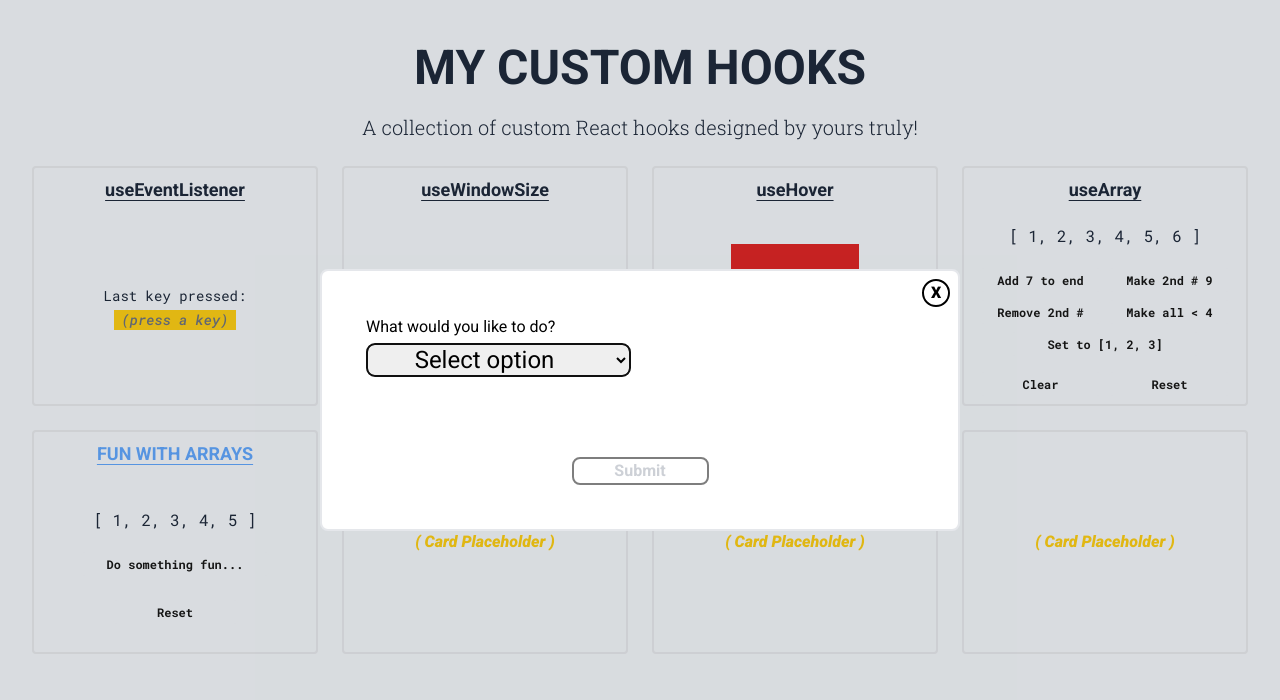
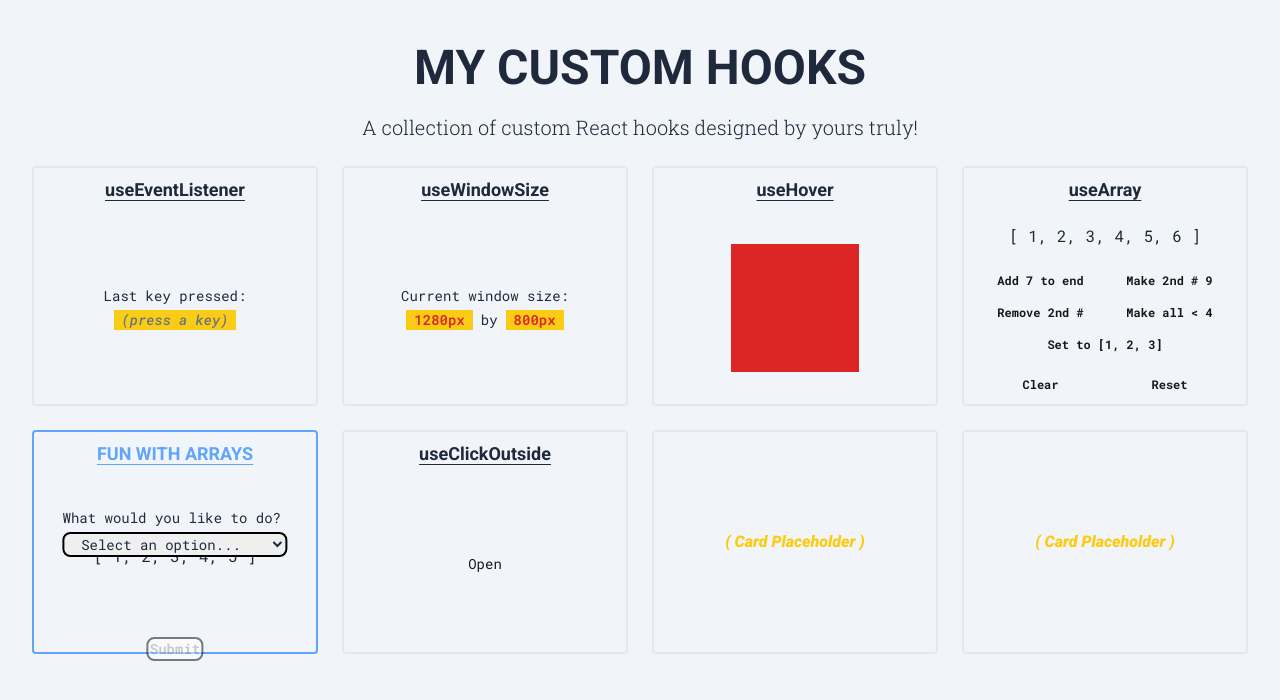
Before and after one commit to hawkjosh/my-custom-hooks, a React (Vite) app: page / in a window 1280 px wide. Both pictures are taken after a click on the button "Do something fun...". Shown: the top 700 px of the page. Built offline with nearby package versions, Linux system fonts and the light colour scheme.

Commit message:
added useClickOutside hook, and also created some custom UI components to reuse. in process of revamping ArrayUpdate.jsx to make it the default Array.jsx to use with useArray hook

```diff
--- a/src/App.jsx
+++ b/src/App.jsx
@@ -2,6 +2,7 @@ import EventListener from '@/components/EventListener'
 import WindowSize from '@/components/WindowSize'
 import Hover from '@/components/Hover'
 import Array from '@/components/Array'
+import ClickOutside from '@/components/ClickOutside'
 
 import ArrayUpdate from '@/components/ArrayUpdate'
 
@@ -22,11 +23,8 @@ export default function App() {
 
 				<ArrayUpdate />
 
-				<div className='card'>
-					<span className='flex h-full italic font-extrabold text-yellow-400 place-content-center place-items-center'>
-						( Card Placeholder )
-					</span>
-				</div>
+				<ClickOutside />
+
 				<div className='card'>
 					<span className='flex h-full italic font-extrabold text-yellow-400 place-content-center place-items-center'>
 						( Card Placeholder )
--- a/src/components/ArrayUpdate.jsx
+++ b/src/components/ArrayUpdate.jsx
@@ -1,45 +1,6 @@
-import { useEffect, useRef, useState } from 'react'
-
-const styles = {
-	wrapper: `flex flex-col gap-4 w-full px-2`,
-	array: `flex py-1 overflow-hidden place-content-center whitespace-nowrap text-ellipsis`,
-	btns: `flex flex-col gap-6 items-center`,
-	action: `w-3/4 hover:text-red-600 hover:bg-yellow-400`,
-	reset: `w-1/2 hover:text-white hover:bg-green-600`,
-	btn: (btnType) => {
-		return `flex p-1 text-xs font-bold transition-colors duration-300 border-none rounded bg-slate-100 text-neutral-900 place-content-center place-items-center`.concat(
-			' ',
-			btnType
-		)
-	},
-}
-
-const InputModal = ({ openModal, closeModal, children }) => {
-	const ref = useRef()
-
-	useEffect(() => {
-		if (!ref.current) return
-		if (openModal) {
-			ref.current.showModal()
-		} else {
-			ref.current.close()
-		}
-	}, [openModal])
-
-	return (
-		<dialog
-			className='w-1/2 p-8 m-auto border-2 rounded-lg'
-			ref={ref}
-			onCancel={closeModal}>
-			{children}
-			<button
-				className='absolute font-extrabold transition-colors border-2 border-black rounded-full w-7 aspect-square top-2 right-2 hover:bg-black hover:text-white'
-				onClick={closeModal}>
-				X
-			</button>
-		</dialog>
-	)
-}
+import { useRef, useState } from 'react'
+import CustomModal from '@/components/ui/CustomModal'
+import CustomButton from '@/components/ui/CustomButton'
 
 const InputForm = ({ array, onFormSubmit }) => {
 	const [option, setOption] = useState('')
@@ -134,7 +95,7 @@ const InputForm = ({ array, onFormSubmit }) => {
 	}
 
 	return (
-		<div className='p-3'>
+		<div className='p-3 text-sm'>
 			<form
 				className='flex flex-col gap-4'
 				onSubmit={handleSubmit}>
@@ -145,17 +106,18 @@ const InputForm = ({ array, onFormSubmit }) => {
 						id='option'
 						value={option}
 						onChange={handleOptionChange}
-						className='text-2xl text-center border-2 border-black rounded-lg w-max pe-4'>
+						className='text-sm text-center border-2 border-black rounded-lg pe-4'>
 						<option
+              className='text-sm'
 							value=''
 							disabled>
-							Select option
+							Select an option...
 						</option>
 						{options.map((option, index) => (
 							<option
 								key={index}
 								value={option}
-								className='text-black'>
+								className='text-sm text-black'>
 								{option}
 							</option>
 						))}
@@ -183,7 +145,7 @@ const InputForm = ({ array, onFormSubmit }) => {
 								<option
 									value=''
 									disabled>
-									Select position
+									Select a position...
 								</option>
 								{array.map((_, index) => (
 									<option
@@ -208,7 +170,7 @@ const InputForm = ({ array, onFormSubmit }) => {
 								<option
 									value=''
 									disabled>
-									Select position
+									Select a position...
 								</option>
 								{array.map((_, index) => (
 									<option
@@ -223,7 +185,7 @@ const InputForm = ({ array, onFormSubmit }) => {
 					)}
 					{showVal && (
 						<div className='flex flex-col gap-1'>
-							<label htmlFor='val'>What value?</label>
+							<label htmlFor='val'>Enter a value...</label>
 							<input
 								type='text'
 								id='val'
@@ -252,11 +214,12 @@ const InputForm = ({ array, onFormSubmit }) => {
 }
 
 export default function ArrayUpdate() {
-	const [modal, setModal] = useState(false)
+	const [open, setOpen] = useState(false)
 	const { array, methods } = useArray()
+	const modalRef = useRef(null)
 
-	const handleModalOpen = () => setModal(true)
-	const handleModalClose = () => setModal(false)
+	const openModal = () => setOpen(true)
+	const closeModal = () => setOpen(false)
 
 	const handleFormSubmit = (option, idx1, idx2, val) => {
 		switch (option) {
@@ -290,38 +253,44 @@ export default function ArrayUpdate() {
 			default:
 				break
 		}
-		handleModalClose()
+		closeModal()
 	}
 
 	return (
 		<div className='card'>
 			<div className='text-blue-400 card-title'>FUN WITH ARRAYS</div>
 			<div className='card-content'>
-				<div className={styles.wrapper}>
-					<div className={styles.array}>[ {array.join(', ')} ]</div>
-					<div className={styles.btns}>
-						<button
-							className={styles.btn(styles.action)}
-							onClick={handleModalOpen}>
-							Do something fun...
-						</button>
-
-						<button
-							className={styles.btn(styles.reset)}
-							onClick={methods.reset}>
-							Reset
-						</button>
+				<div className='flex flex-col gap-4 px-1'>
+					<div className='overflow-hidden text-center place-content-center whitespace-nowrap text-ellipsis'>
+						[ {array.join(', ')} ]
+					</div>
+					<div className='relative flex flex-col items-center gap-6'>
+						{!open && (
+            <>
+              <CustomButton
+  							className='w-3/4 border hover:border-yellow-400 hover:text-red-600 hover:bg-yellow-400'
+  							onClick={openModal}>
+  							Do something fun...
+  						</CustomButton>
+  						<CustomButton
+  							className='w-1/2 border hover:border-green-600 hover:text-white hover:bg-green-600'
+  							onClick={methods.reset}>
+  							Reset
+  						</CustomButton>
+            </>
+            )}
+						<CustomModal
+							open={open}
+							closeModal={closeModal}
+							ref={modalRef}>
+							<InputForm
+								array={array}
+								onFormSubmit={handleFormSubmit}
+							/>
+						</CustomModal>
 					</div>
 				</div>
 			</div>
-			<InputModal
-				openModal={modal}
-				closeModal={handleModalClose}>
-				<InputForm
-					array={array}
-					onFormSubmit={handleFormSubmit}
-				/>
-			</InputModal>
 		</div>
 	)
 }
--- /dev/null
+++ b/src/components/ClickOutside.jsx
@@ -0,0 +1,43 @@
+import { useRef, useState } from 'react'
+import useClickOutside from '@/hooks/useClickOutside'
+import CustomModal from '@/components/ui/CustomModal'
+import CustomButton from '@/components/ui/CustomButton'
+
+export default function ClickOutsideComponent() {
+	const [open, setOpen] = useState(false)
+	const modalRef = useRef(null)
+
+	const openModal = () => setOpen(true)
+	const closeModal = () => setOpen(false)
+
+	useClickOutside(modalRef, closeModal)
+
+	return (
+		<div className='card'>
+			<div className='card-title'>useClickOutside</div>
+			<div className='relative card-content'>
+				<CustomButton
+					className='bg-slate-100 text-neutral-900 hover:text-red-600 hover:bg-yellow-400'
+					onClick={openModal}>
+					Open
+				</CustomButton>
+				<CustomModal
+					open={open}
+					closeModal={closeModal}
+					ref={modalRef}
+					className='bg-gray-600'>
+					<div className='flex flex-col justify-between h-full'>
+						<div className='text-center'>
+							You can click the close button OR click outside this area to close it!
+						</div>
+						<CustomButton
+							onClick={closeModal}
+							className='border hover:bg-red-500 w-fit place-self-center'>
+							Close
+						</CustomButton>
+					</div>
+				</CustomModal>
+			</div>
+		</div>
+	)
+}
--- /dev/null
+++ b/src/components/ui/CustomButton.jsx
@@ -0,0 +1,18 @@
+const CustomButton = ({ className, children, onClick, ...props }) => {
+	const baseClasses =
+		'text-sm py-1 px-2 rounded-lg cursor-pointer transition-colors duration-300 disabled:text-gray-400 disabled:bg-gray-200 disabled:cursor-not-allowed'
+
+	const mergedClasses = `${baseClasses} ${className}`
+
+	return (
+		<button
+			type='button'
+			onClick={onClick}
+			className={mergedClasses}
+			{...props}>
+			{children}
+		</button>
+	)
+}
+
+export default CustomButton
--- /dev/null
+++ b/src/components/ui/CustomModal.jsx
@@ -0,0 +1,19 @@
+import { forwardRef } from 'react'
+
+const CustomModal = forwardRef(({ open, className, children }, ref) => {
+	const baseClasses = `p-4 absolute place-content-center place-items-center transform -translate-x-1/2 -translate-y-1/2 w-full h-full top-1/2 left-1/2 ${
+		open ? 'flex' : 'hidden'
+	}`
+
+	const mergedClasses = `${baseClasses} ${className}`
+
+	return (
+		<div
+			ref={ref}
+			className={mergedClasses}>
+			{children}
+		</div>
+	)
+})
+
+export default CustomModal
--- /dev/null
+++ b/src/hooks/useClickOutside.js
@@ -0,0 +1,16 @@
+import { useEffect } from 'react'
+
+export default function useClickOutside(ref, callback) {
+	useEffect(() => {
+		const handleClickOutside = (e) => {
+			if (ref.current && !ref.current.contains(e.target)) {
+				callback()
+			}
+		}
+
+		document.addEventListener('mousedown', handleClickOutside)
+		return () => {
+			document.removeEventListener('mousedown', handleClickOutside)
+		}
+	}, [ref, callback])
+}
--- a/src/main.css
+++ b/src/main.css
@@ -32,7 +32,7 @@ body {
 			@apply grid grid-cols-none gap-6 sm:grid-cols-2 md:grid-cols-3 lg:grid-cols-4;
 
 			& .card {
-				@apply rounded p-2 border-2 flex flex-col gap-4 min-h-[14rem];
+				@apply rounded p-2 border-2 flex flex-col gap-4 min-h-[14rem] [&:nth-of-type(5)]:border-blue-400;
 
 				& .card-title {
 					@apply font-semibold text-lg underline text-center underline-offset-4;
```
